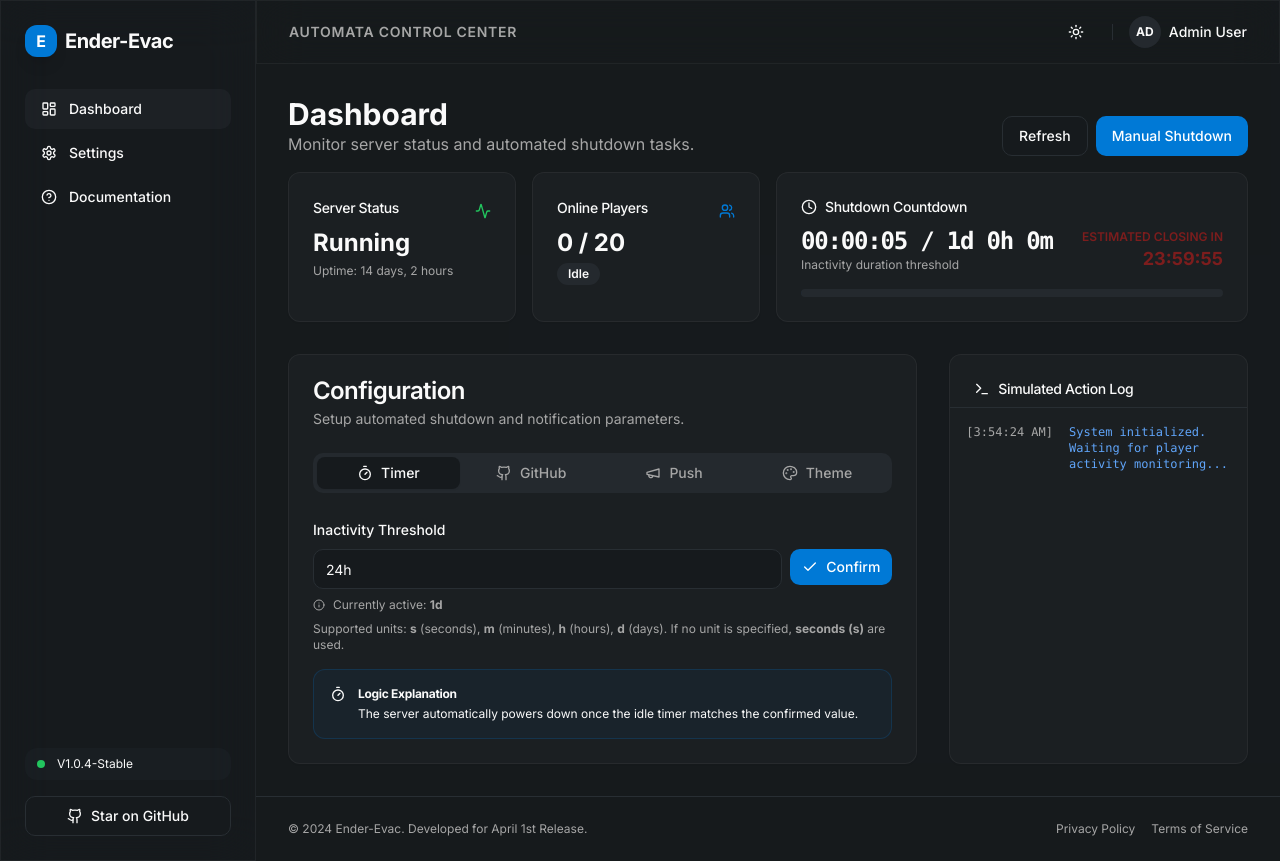
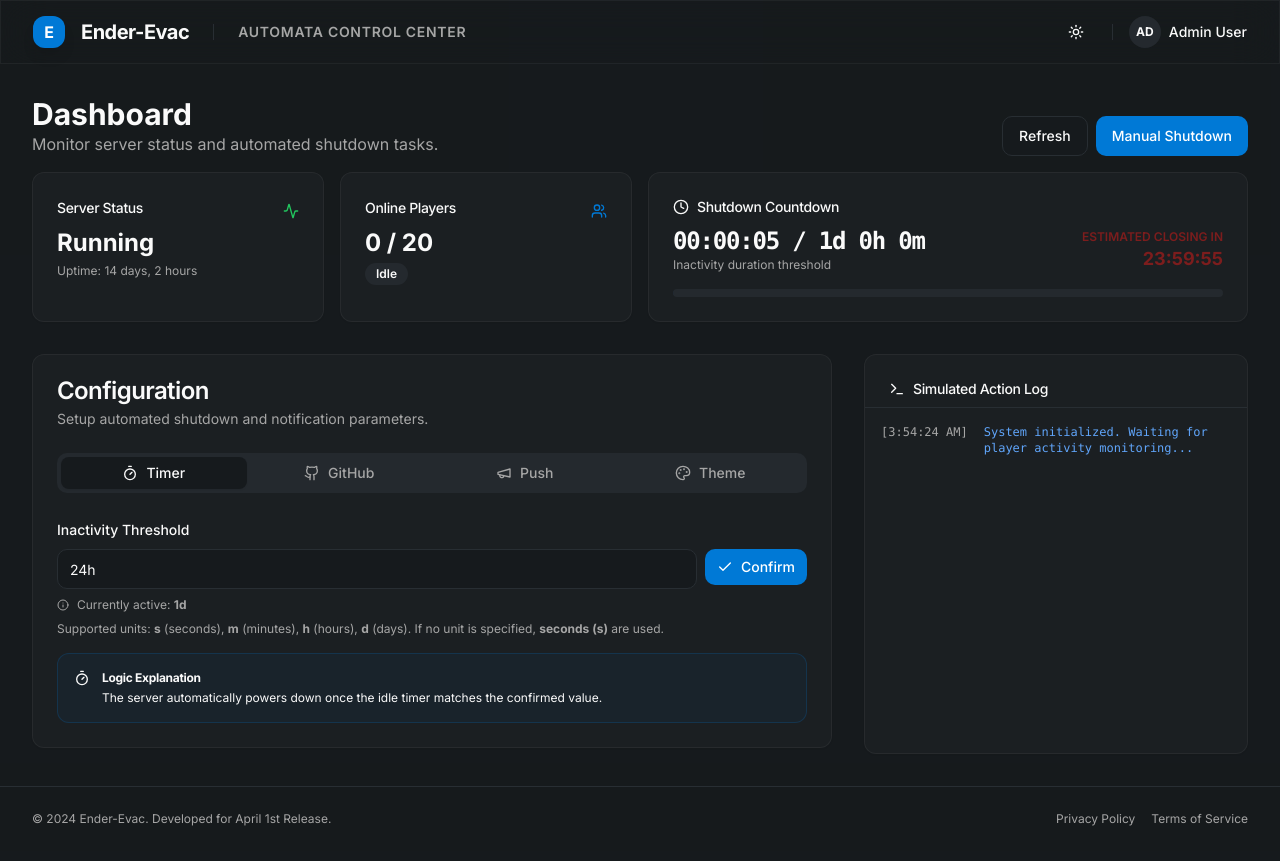
Before and after one commit to 07-iceven/EnderEvac, a Next.js app: page / in a window 1280 px wide. Built offline with nearby package versions, Linux system fonts and the light colour scheme.

Commit message:
删除左功能栏

```diff
--- a/src/app/page.tsx
+++ b/src/app/page.tsx
@@ -6,7 +6,7 @@ import { LogViewer } from "@/components/dashboard/LogViewer"
 import { ConfigPanel } from "@/components/dashboard/ConfigPanel"
 import { Button } from "@/components/ui/button"
 import { Separator } from "@/components/ui/separator"
-import { Sun, Moon, Github, Settings, LayoutDashboard, HelpCircle } from "lucide-react"
+import { Sun, Moon, Settings } from "lucide-react"
 
 export default function Home() {
   const {
@@ -23,50 +23,15 @@ export default function Home() {
   const thresholdSeconds = parseTimeToSeconds(settings.shutdownThreshold)
 
   return (
-    <div className="min-h-screen font-body flex">
-      {/* Sidebar - Fluent inspired */}
-      <aside className="w-64 border-r fluent-glass flex flex-col hidden lg:flex">
-        <div className="p-6">
-          <div className="flex items-center gap-2 mb-8">
+    <div className="min-h-screen font-body bg-background/50">
+      {/* Main Content Area */}
+      <main className="flex flex-col min-w-0">
+        <header className="h-16 border-b fluent-glass flex items-center justify-between px-8 sticky top-0 z-10">
+          <div className="flex items-center gap-4">
             <div className="w-8 h-8 rounded-lg bg-primary flex items-center justify-center text-primary-foreground font-bold shadow-lg">E</div>
             <h1 className="text-xl font-headline font-bold tracking-tight">Ender-Evac</h1>
-          </div>
-
-          <nav className="space-y-1">
-            <Button variant="ghost" className="w-full justify-start gap-3 bg-secondary/50">
-              <LayoutDashboard className="h-4 w-4" />
-              Dashboard
-            </Button>
-            <Button variant="ghost" className="w-full justify-start gap-3">
-              <Settings className="h-4 w-4" />
-              Settings
-            </Button>
-            <Button variant="ghost" className="w-full justify-start gap-3">
-              <HelpCircle className="h-4 w-4" />
-              Documentation
-            </Button>
-          </nav>
-        </div>
-
-        <div className="mt-auto p-6 space-y-4">
-          <div className="flex items-center gap-3 px-3 py-2 rounded-lg bg-secondary/30 text-xs">
-            <div className="w-2 h-2 rounded-full bg-green-500 animate-pulse" />
-            V1.0.4-Stable
-          </div>
-          <Button variant="outline" className="w-full gap-2" asChild>
-            <a href="https://github.com" target="_blank" rel="noopener noreferrer">
-              <Github className="h-4 w-4" />
-              Star on GitHub
-            </a>
-          </Button>
-        </div>
-      </aside>
-
-      {/* Main Content Area */}
-      <main className="flex-1 flex flex-col min-w-0 bg-background/50">
-        <header className="h-16 border-b fluent-glass flex items-center justify-between px-8 sticky top-0 z-10">
-          <div className="flex items-center gap-4">
-            <h2 className="text-sm font-semibold text-muted-foreground uppercase tracking-wider">Automata Control Center</h2>
+            <Separator orientation="vertical" className="h-4 mx-2 hidden sm:block" />
+            <h2 className="text-sm font-semibold text-muted-foreground uppercase tracking-wider hidden sm:block">Automata Control Center</h2>
           </div>
           <div className="flex items-center gap-2">
             <Button
@@ -118,7 +83,7 @@ export default function Home() {
           </div>
         </div>
 
-        <footer className="border-t py-6 px-8 flex justify-between items-center text-xs text-muted-foreground">
+        <footer className="border-t py-6 px-8 mt-auto flex justify-between items-center text-xs text-muted-foreground">
           <p>© 2024 Ender-Evac. Developed for April 1st Release.</p>
           <div className="flex gap-4">
             <a href="#" className="hover:underline">Privacy Policy</a>
```
